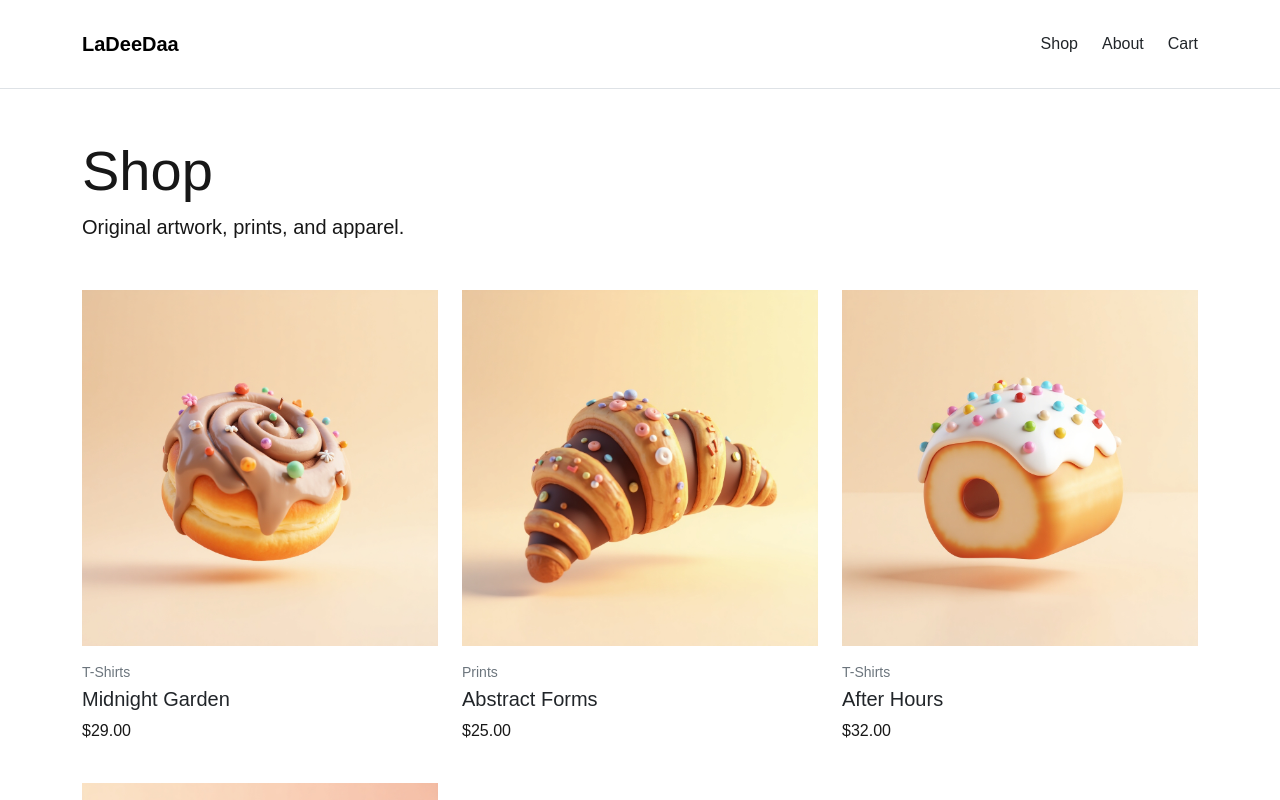
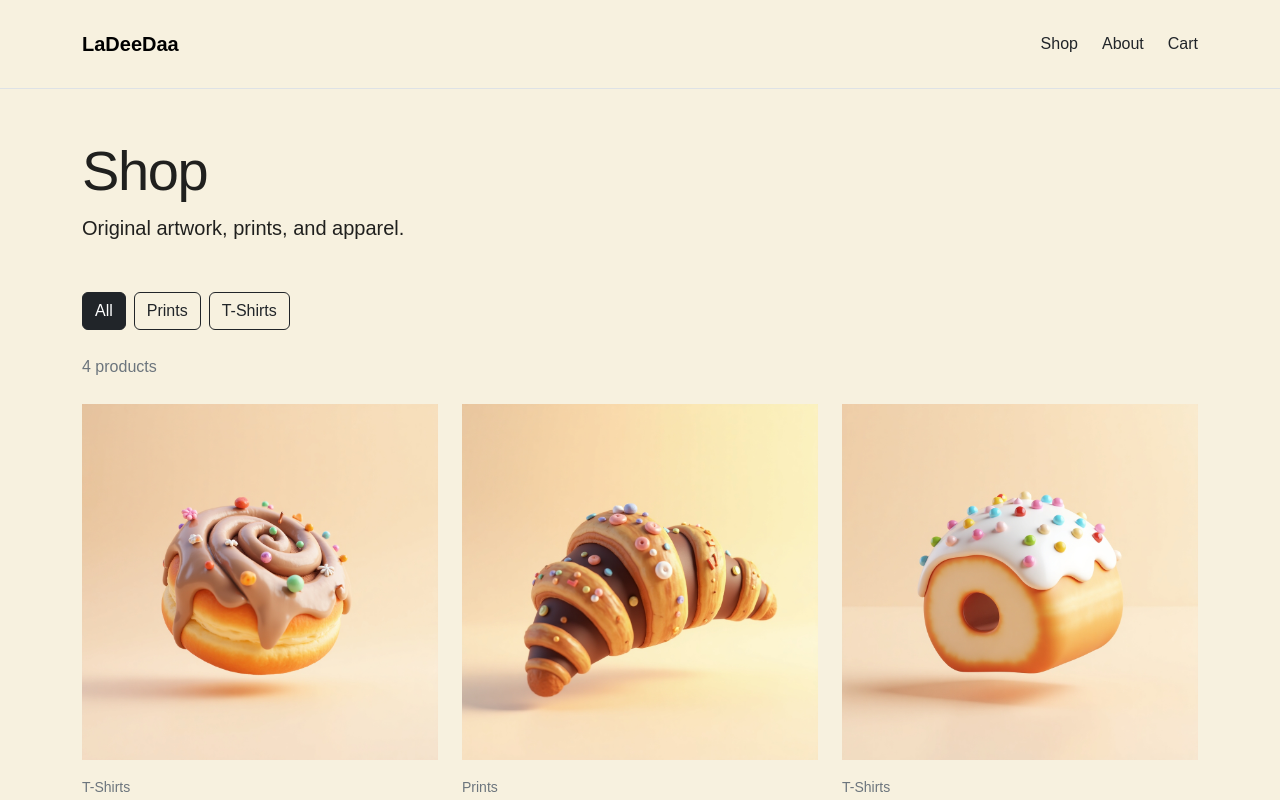
Before and after one commit to derinventingroom/ladeedaa-shop, a Next.js app: page /shop in a window 1280 px wide. Shown: the top 800 px of the page. Built offline with nearby package versions, Linux system fonts and the light colour scheme.

Commit message:
Add product category filtering

```diff
--- a/src/app/globals.css
+++ b/src/app/globals.css
@@ -1,14 +1,28 @@
 :root {
-  --background: #ffffff;
-  --foreground: #171717;
+  /* Brand colors */
+  --color-cream: #f7f1df;
+  --color-ink: #20201e;
+
+  --color-red: #e84b3c;
+  --color-yellow: #f4c542;
+  --color-blue: #3478c5;
+  --color-green: #4f8f5b;
+
+  /* Borders */
+  --border-thin: 1px solid var(--color-ink);
+  --border-thick: 3px solid var(--color-ink);
+
+  /* Border radius */
+  --radius-small: 0.25rem;
+  --radius-medium: 0.75rem;
+
+  /* Animation */
+  --transition-fast: 150ms ease;
 }
 
-@media (prefers-color-scheme: dark) {
-  :root {
-    --background: #0a0a0a;
-    --foreground: #ededed;
-  }
-}
+/* --------------------------------------------------
+   Base
+-------------------------------------------------- */
 
 html {
   height: 100%;
@@ -24,9 +38,12 @@ body {
   min-height: 100%;
   display: flex;
   flex-direction: column;
-  color: var(--foreground);
-  background: var(--background);
+
+  background-color: var(--color-cream);
+  color: var(--color-ink);
+
   font-family: Arial, Helvetica, sans-serif;
+
   -webkit-font-smoothing: antialiased;
   -moz-osx-font-smoothing: grayscale;
 }
@@ -37,13 +54,70 @@ body {
   margin: 0;
 }
 
+/* --------------------------------------------------
+   Typography
+-------------------------------------------------- */
+
+h1,
+h2,
+h3,
+h4,
+h5,
+h6 {
+  font-weight: 700;
+  letter-spacing: -0.025em;
+}
+
+h1 {
+  line-height: 0.95;
+}
+
+p {
+  line-height: 1.6;
+}
+
 a {
   color: inherit;
   text-decoration: none;
 }
 
-@media (prefers-color-scheme: dark) {
-  html {
-    color-scheme: dark;
-  }
+/* --------------------------------------------------
+   Buttons
+-------------------------------------------------- */
+
+.ladeedaa-button {
+  display: inline-block;
+  padding: 0.85rem 1.4rem;
+
+  background-color: var(--color-ink);
+  color: var(--color-cream);
+
+  border: var(--border-thick);
+  border-radius: var(--radius-small);
+
+  font-weight: 700;
+  text-decoration: none;
+
+  transition:
+    transform var(--transition-fast),
+    background-color var(--transition-fast);
 }
+
+.ladeedaa-button:hover {
+  background-color: var(--color-red);
+  color: var(--color-cream);
+  transform: translate(-2px, -2px);
+}
+
+/* --------------------------------------------------
+   Homepage
+-------------------------------------------------- */
+
+.home-hero {
+  border-bottom: var(--border-thick);
+}
+
+.home-hero__eyebrow {
+  color: var(--color-red);
+  letter-spacing: 0.12em;
+}
--- a/src/app/shop/page.tsx
+++ b/src/app/shop/page.tsx
@@ -1,4 +1,4 @@
-import ProductGrid from "@/components/product/ProductGrid";
+import ProductBrowser from "@/components/product/ProductBrowser";
 import { products } from "@/data/products";
 
 export default function ShopPage() {
@@ -11,7 +11,7 @@ export default function ShopPage() {
         </p>
       </header>
 
-      <ProductGrid products={products} />
+      <ProductBrowser products={products} />
     </main>
   );
 }
--- /dev/null
+++ b/src/components/product/ProductBrowser.tsx
@@ -0,0 +1,74 @@
+"use client";
+
+import { useState } from "react";
+import ProductGrid from "@/components/product/ProductGrid";
+import type { Product } from "@/types/product";
+
+type ProductBrowserProps = {
+  products: Product[];
+};
+
+export default function ProductBrowser({
+  products,
+}: ProductBrowserProps) {
+  const [selectedCategory, setSelectedCategory] =
+    useState("All");
+
+    const filteredProducts =
+        selectedCategory === "All"
+        ? products
+        : products.filter(
+            (product) =>
+            product.category === selectedCategory
+        );
+
+  return (
+    <div>
+        <div className="d-flex flex-wrap gap-2 mb-4">
+            <button
+            type="button"
+            className={
+                selectedCategory === "All"
+                ? "btn btn-dark"
+                : "btn btn-outline-dark"
+            }
+            onClick={() => setSelectedCategory("All")}
+            >
+            All
+            </button>
+
+            <button
+            type="button"
+            className={
+                selectedCategory === "Prints"
+                ? "btn btn-dark"
+                : "btn btn-outline-dark"
+            }
+            onClick={() => setSelectedCategory("Prints")}
+            >
+            Prints
+            </button>
+
+            <button
+            type="button"
+            className={
+                selectedCategory === "T-Shirts"
+                ? "btn btn-dark"
+                : "btn btn-outline-dark"
+            }
+            onClick={() => setSelectedCategory("T-Shirts")}
+            >
+            T-Shirts
+            </button>
+        </div>
+        <p className="text-secondary mb-4">
+            {filteredProducts.length}{" "}
+            {filteredProducts.length === 1
+                ? "product"
+                : "products"}
+        </p>
+
+      <ProductGrid products={filteredProducts} />
+    </div>
+  );
+}
```
